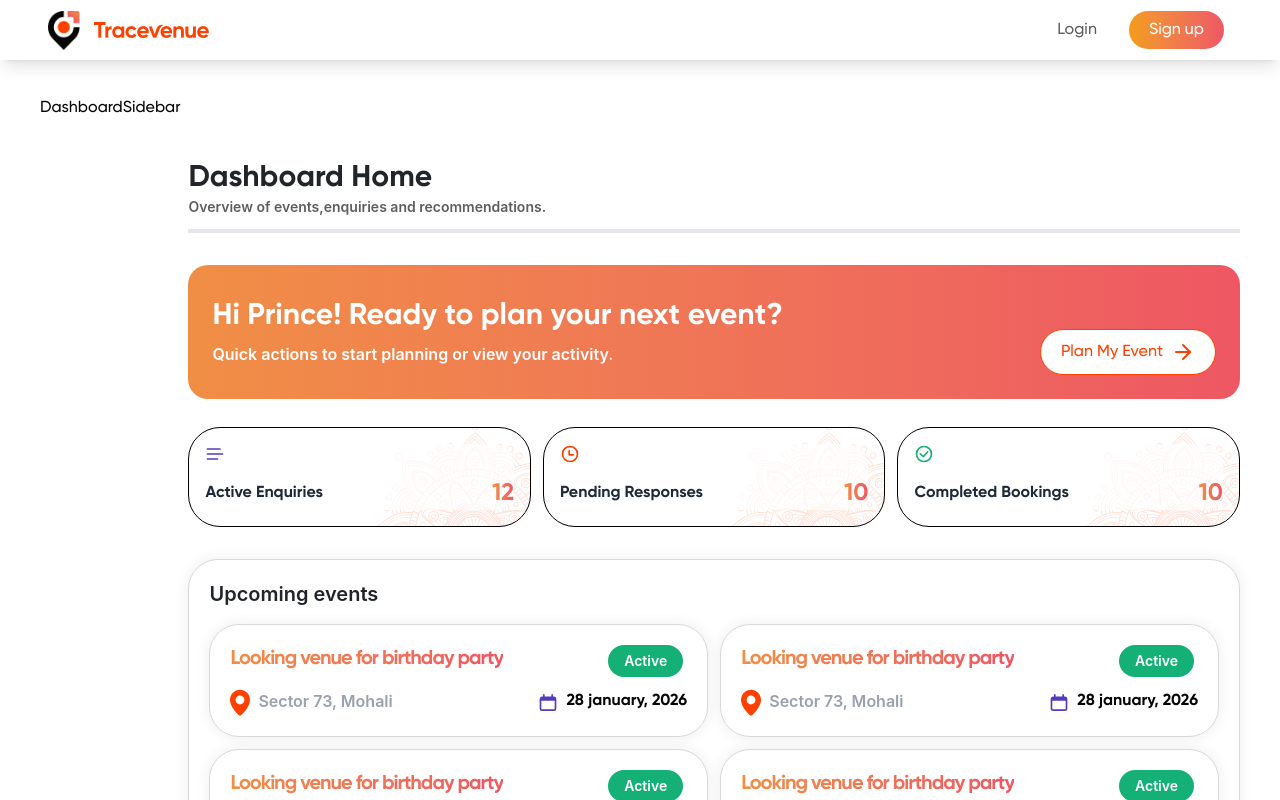
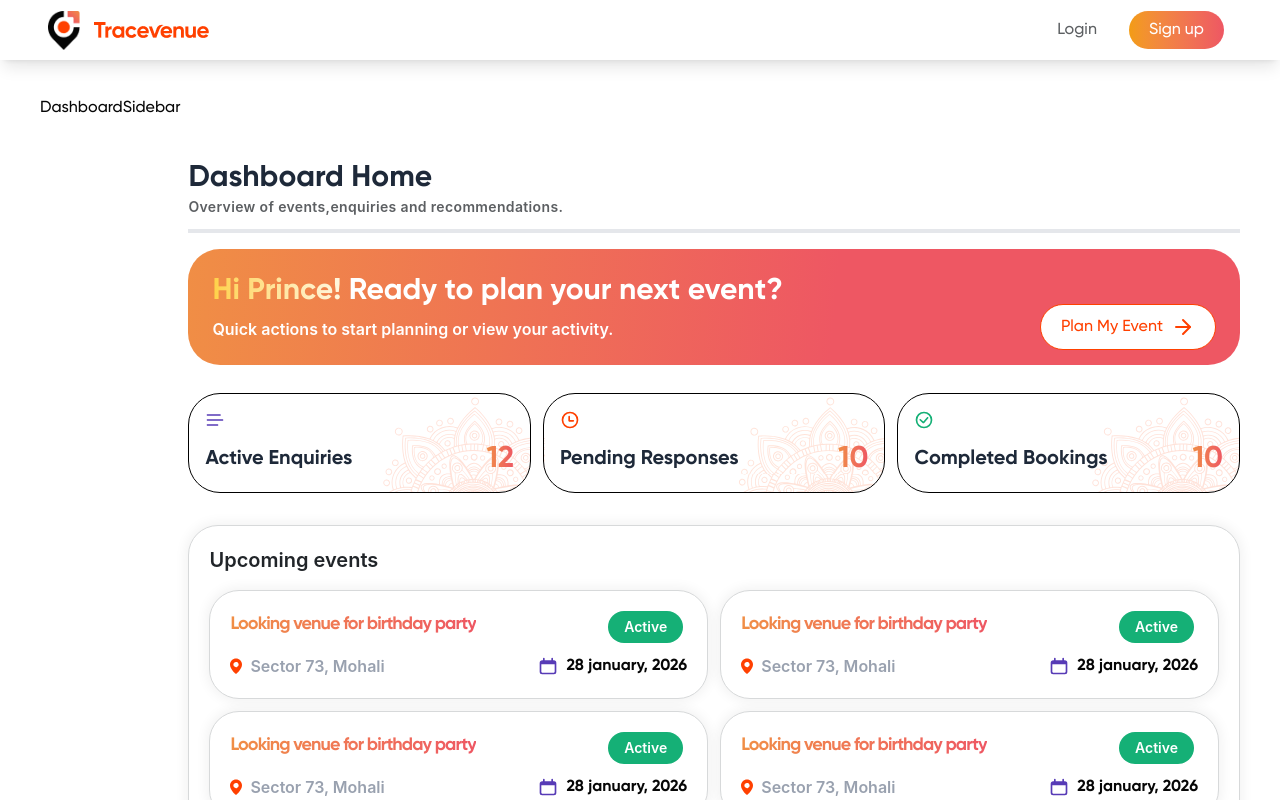
Before and after one commit to Prince5632/tracevenue-revamped, a React (Vite) app: page /dashboard in a window 1280 px wide. Shown: the top 800 px of the page. Built offline with nearby package versions, Linux system fonts and the light colour scheme; no server answers.

Commit message:
updated font size and cards ui

```diff
--- a/src/features/venue/dashboard/components/DashboardAnalytics.jsx
+++ b/src/features/venue/dashboard/components/DashboardAnalytics.jsx
@@ -3,15 +3,15 @@ import React from 'react'
 
 const DashboardAnalytics = ({src,title,count}) => {
   return (
-    <div className="mt-3 w-full border border-black rounded-2xl h-25 relative bg-[url('/src/assets/dashboard/card-bg.svg')] bg-cover bg-center overflow-hidden rounded-4xl">
-          <div className="absolute inset-0 bg-white/70 rounded-2xl m-4">
-          <img src={src} className='w-5'/>
+    <div className="mt-3 w-full border border-black h-25 relative bg-[url('/src/assets/dashboard/card-bg.svg')] bg-cover bg-top-right overflow-hidden rounded-4xl">
+          <div className="absolute rounded-2xl m-4">
+            <img src={src} className='w-5'/>
           </div>
 
           {/* Content */}
           <div className="flex justify-between items-center mx-4 h-full relative my-4 z-10">
-            <div className="font-bold text-gray-800">{title}</div>
-            <GradientText children={count} className='text-2xl font-bold'/>
+            <div className="font-bold text-gray-800 text-xl leading-6">{title}</div>
+            <GradientText children={count} className='text-3xl font-bold'/>
           </div>
 
         </div>
--- a/src/features/venue/dashboard/components/DashboardEventCard.jsx
+++ b/src/features/venue/dashboard/components/DashboardEventCard.jsx
@@ -7,7 +7,7 @@ const DashboardEventCard = () => {
      <Card className='relative p-4'>
                 <Card.Header>
                    <div className="flex justify-between relative">
-                    <GradientText className="text-xl font-bold tracking-tighter whitespace-nowrap overflow-hidden text-ellipsis">Looking venue for birthday party </GradientText>
+                    <GradientText className="text-[18px] font-bold tracking-tighter whitespace-nowrap overflow-hidden text-ellipsis">Looking venue for birthday party </GradientText>
                     <div className="absolute right-1">
                       <Badge variant="success">Active</Badge>
                     </div>
@@ -17,8 +17,8 @@ const DashboardEventCard = () => {
                 <Card.Body className="flex justify-between">
                     {/* locate */}
                     <div className="flex gap-2">
-                      <img src="src\assets\dashboard\location.svg" alt="location"  className='w-3 h-3 sm:w-5 sm:h-5'/>
-                      <h4 className='text-gray-400 font-semibold '>Sector 73, Mohali</h4>
+                      <img src="src\assets\dashboard\location.svg" alt="location"  className='w-3 h-3'/>
+                      <h4 className='text-gray-400 font-semibold text-[16px]'>Sector 73, Mohali</h4>
                     </div>
 
                     {/* calender */}
--- a/src/features/venue/dashboard/components/DashboardTitle.jsx
+++ b/src/features/venue/dashboard/components/DashboardTitle.jsx
@@ -1,15 +1,15 @@
 import React from 'react'
 
-const DashboardHeader = () => {
+const DashboardTitle = () => {
   return (
-   <>
-   <div className='flex flex-col mt-8'>
-    <h1 className='font-bold text-3xl text-[#212529]'>Dashboard Home</h1>
-    <p className='text-md font-semibold text-secondary mt-2'>Overview of events,enquiries and recommendations.</p>
-    <div className='h-1 w-full bg-gray-200 mt-3'></div>
-   </div>
-   </>
+    <>
+      <div className='flex flex-col mt-8'>
+        <h1 className='font-bold text-[30px] text-gray-800 leading-9'>Dashboard Home</h1>
+        <p className='text-[14px] font-semibold text-secondary mt-2 tracking-wide'>Overview of events,enquiries and recommendations.</p>
+        <div className='h-1 w-full bg-gray-200 mt-3'></div>
+      </div>
+    </>
   )
 }
 
-export default DashboardHeader
+export default DashboardTitle
--- a/src/features/venue/dashboard/pages/Dashboard.jsx
+++ b/src/features/venue/dashboard/pages/Dashboard.jsx
@@ -2,7 +2,7 @@ import React, { useEffect } from "react";
 import { useDashboard } from "@/features/venue/dashboard/context/DashboardContext";
 import DashboardTitle from "../components/DashboardTitle";
 import { ArrowRight } from 'lucide-react'
-import { Button, Card, Divider} from "@/shared";
+import { Button, Card, Divider, GradientText } from "@/shared";
 import DashboardAnalytics from "../components/DashboardAnalytics";
 import DashboardEventCard from "../components/DashboardEventCard";
 
@@ -28,15 +28,16 @@ const Dashboard = () => {
 
     <div className="flex flex-col mt-8 gap-4 w-full">
 
-      <DashboardTitle/>
+      <DashboardTitle />
 
       {/* Card */}
-      <div className="bg-linear-to-r from-[#f08e45] to-[#ee5763] rounded-2xl mt-4 p-6 grid grid-cols-1 md:grid-cols-[2fr_1fr] gap-4 items-center w-full">
+      <div className="bg-[linear-gradient(95.02deg,#f08e45_0.07%,#ee5763_61.45%)] rounded-4xl p-6 grid grid-cols-1 md:grid-cols-[2fr_1fr] gap-4 items-center w-full">
 
         {/* Text Section */}
         <div className="md:text-left">
-              <h1 className="font-bold text-2xl md:text-3xl text-white">
-                Hi Prince! Ready to plan your next event?
+          <h1 className="font-bold text-3xl text-white">
+           <span className="bg-linear-to-r from-[#ffd145] to-[#fff9e7] bg-clip-text text-transparent">Hi Prince! </span>
+           Ready to plan your next event?
           </h1>
           <h2 className="text-white font-semibold text-md mt-2">
             Quick actions to start planning or view your activity.
@@ -44,11 +45,11 @@ const Dashboard = () => {
         </div>
 
         {/* Button Section */}
-            <div className="flex justify-center items-center md:mt-10 md:justify-end">
+        <div className="flex justify-center items-center mt-4 md:mt-10 md:justify-end">
           <Button
             variant="outline"
             rightIcon={<ArrowRight />}
-                className="bg-white whitespace-nowrap"
+            className="bg-white hover:!text-[#ff4000]  hover:!bg-white absolute whitespace-nowrap"
           >
             Plan My Event
           </Button>
@@ -63,17 +64,21 @@ const Dashboard = () => {
         <DashboardAnalytics
           src="src\assets\dashboard\three-line-list.svg"
           count={12}
-      title="Active Enquiries"/>
+          title="Active Enquiries"
+        />
 
-      <DashboardAnalytics src="src\assets\dashboard\clock.svg"
+        <DashboardAnalytics
+          src="src\assets\dashboard\clock.svg"
           count={10}
           title="Pending Responses"
         />
 
-      <DashboardAnalytics src="src\assets\dashboard\check-green.svg"
+        <DashboardAnalytics
+          src="src\assets\dashboard\check-green.svg"
           count={10}
           title="Completed Bookings"
         />
+
       </div>
 
 
@@ -85,10 +90,10 @@ const Dashboard = () => {
         </Card.Header>
 
         <Card.Body className='grid grid-cols-1 lg:grid-cols-2 gap-3'>
-         <DashboardEventCard/>
-         <DashboardEventCard/>
-         <DashboardEventCard/>
-         <DashboardEventCard/>
+          <DashboardEventCard />
+          <DashboardEventCard />
+          <DashboardEventCard />
+          <DashboardEventCard />
         </Card.Body>
 
       </Card>
@@ -98,15 +103,15 @@ const Dashboard = () => {
         {/* Event card */}
         <Card className='w-full'>
           <Card.Header>
-          <h2 className="font-bold text-xl">Event Planning Tips</h2>
+            <h2 className="font-bold text-[18px] text-gray-800">Event Planning Tips</h2>
           </Card.Header>
 
-        <Divider/>
+          <Divider />
 
           <Card.Body>
             <div className="flex items-center gap-2 mt-2">
               <div>
-              <img src="src\assets\dashboard\event-plan.svg"/>
+                <img src="src\assets\dashboard\event-plan.svg" />
               </div>
               <div className="font-bold">Plan Early</div>
             </div>
@@ -116,10 +121,9 @@ const Dashboard = () => {
           </Card.Body>
 
           <Card.Footer>
-
             <div className="flex gap-2 items-center">
               <div>
-              <img src="src\assets\dashboard\compare.svg"/>
+                <img src="src\assets\dashboard\compare.svg" />
               </div>
               <div className="font-bold">Compare Packages</div>
             </div>
@@ -128,9 +132,10 @@ const Dashboard = () => {
             </p>
           </Card.Footer>
         </Card>
+
         {/* Recent Activity Card */}
         <Card>
-          <Card.Header className="font-semibold text-2xl text-gray-600">Recent Activity</Card.Header>
+          <Card.Header className="font-semibold text-2xl">Recent Activity</Card.Header>
           <Card.Body className="font-bold text-secondary">No Recent Activity</Card.Body>
         </Card>
       </div>
```
Lines whose indentation alone changed are shown as unchanged.
